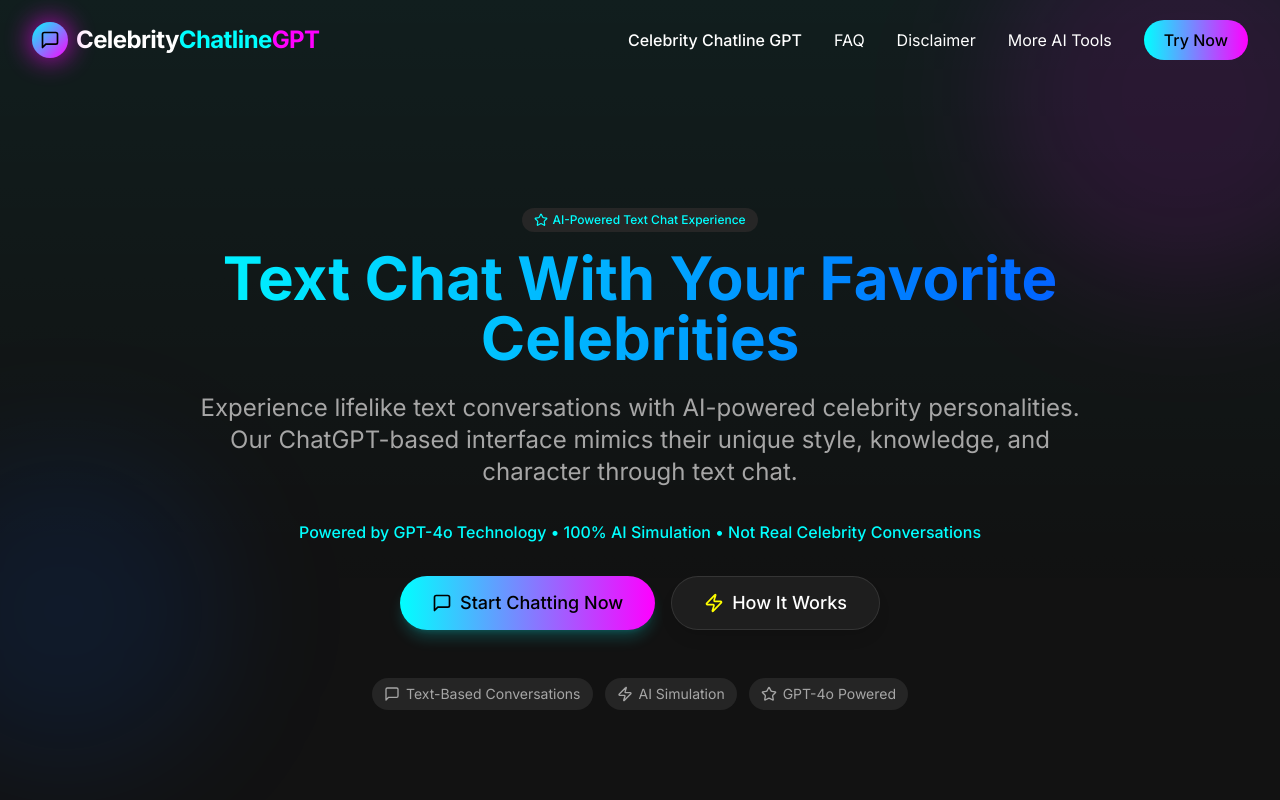
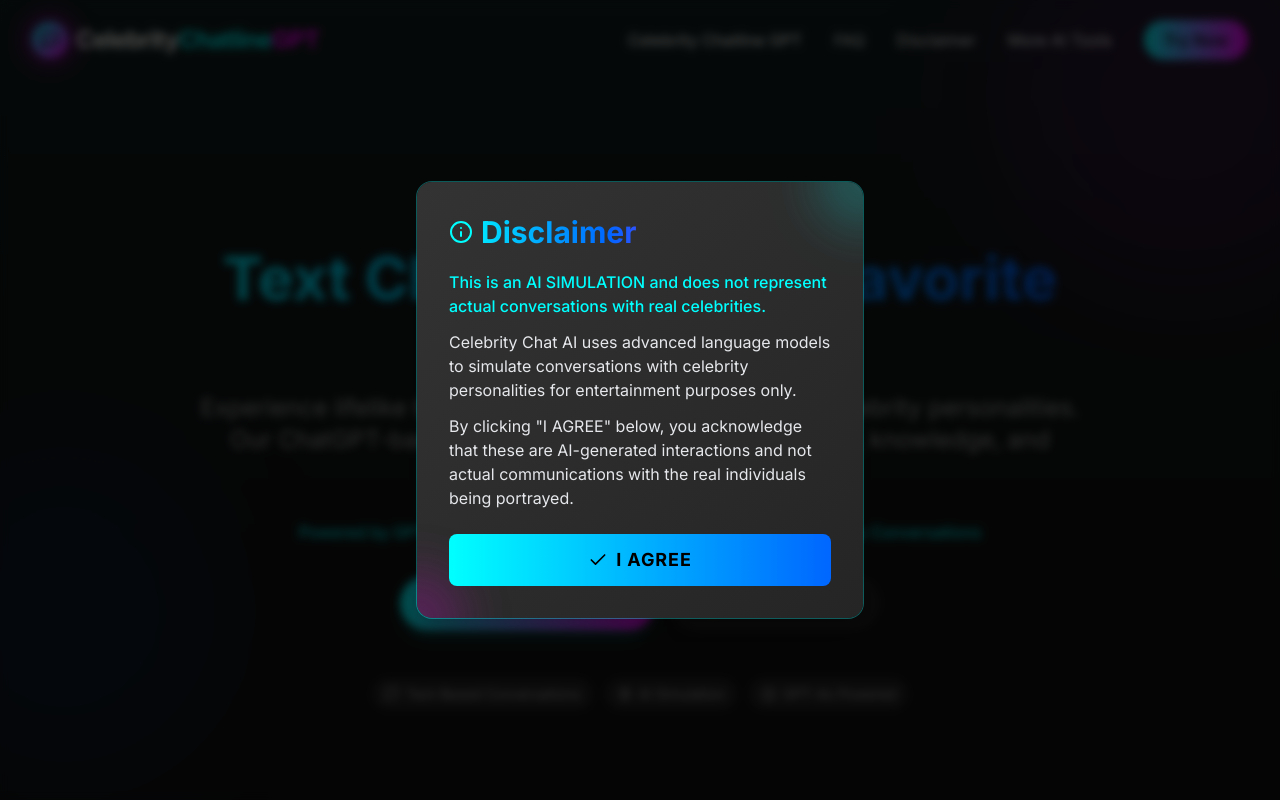
Before and after one commit to aiwebtools/celebritychatline-ai-chatbot, a React (Vite) app: page / in a window 1280 px wide. Shown: the top 800 px of the page. Built offline with nearby package versions, Linux system fonts and the light colour scheme.

Commit message:
Implement initial disclaimer popup
Adds a popup disclaimer that appears on the user's first visit to the website.

```diff
--- /dev/null
+++ b/src/components/DisclaimerPopup.tsx
@@ -0,0 +1,74 @@
+
+import React, { useState, useEffect } from 'react';
+import { Check, Info } from 'lucide-react';
+
+const DisclaimerPopup: React.FC = () => {
+  const [isVisible, setIsVisible] = useState(false);
+
+  useEffect(() => {
+    // Check if user has already seen the disclaimer
+    const hasSeenDisclaimer = localStorage.getItem('hasSeenDisclaimer');
+
+    if (!hasSeenDisclaimer) {
+      // Show popup with a slight delay for better UX
+      const timer = setTimeout(() => {
+        setIsVisible(true);
+      }, 800);
+
+      return () => clearTimeout(timer);
+    }
+  }, []);
+
+  const handleAgree = () => {
+    // Store in localStorage so the popup doesn't show again
+    localStorage.setItem('hasSeenDisclaimer', 'true');
+    setIsVisible(false);
+  };
+
+  if (!isVisible) return null;
+
+  return (
+    <div className="fixed inset-0 z-50 flex items-center justify-center bg-black/70 backdrop-blur-sm animate-fade-in">
+      <div className="relative w-full max-w-md transform animate-slide-up">
+        <div className="glass-panel rounded-2xl overflow-hidden shadow-xl border border-neon-cyan/30">
+          <div className="relative bg-gradient-to-br from-dark-medium to-dark-light p-6 sm:p-8">
+            {/* Decorative elements */}
+            <div className="absolute -top-12 -right-12 w-24 h-24 bg-neon-cyan/20 rounded-full blur-xl"></div>
+            <div className="absolute -bottom-12 -left-12 w-24 h-24 bg-neon-magenta/20 rounded-full blur-xl"></div>
+
+            <div className="relative">
+              <div className="flex items-center gap-2 mb-5">
+                <Info className="h-6 w-6 text-neon-cyan" />
+                <h2 className="text-2xl sm:text-3xl font-bold gradient-heading">Disclaimer</h2>
+              </div>
+
+              <div className="space-y-3 mb-6 text-gray-200 text-sm sm:text-base">
+                <p className="font-medium text-neon-cyan">
+                  This is an AI SIMULATION and does not represent actual conversations with real celebrities.
+                </p>
+                <p>
+                  Celebrity Chat AI uses advanced language models to simulate conversations with celebrity personalities for entertainment purposes only.
+                </p>
+                <p>
+                  By clicking "I AGREE" below, you acknowledge that these are AI-generated interactions and not actual communications with the real individuals being portrayed.
+                </p>
+              </div>
+
+              <button
+                onClick={handleAgree}
+                className="w-full py-3 px-6 bg-gradient-to-r from-neon-cyan to-neon-blue rounded-lg text-black font-bold text-lg
+                           transition-all duration-300 hover:shadow-[0_0_15px_rgba(0,255,255,0.5)] hover:scale-105 active:scale-95
+                           flex items-center justify-center gap-2"
+              >
+                <Check className="h-5 w-5" />
+                <span className="tracking-wider">I AGREE</span>
+              </button>
+            </div>
+          </div>
+        </div>
+      </div>
+    </div>
+  );
+};
+
+export default DisclaimerPopup;
--- a/src/index.css
+++ b/src/index.css
@@ -1,4 +1,3 @@
-
 @import url('https://fonts.googleapis.com/css2?family=Inter:wght@100;200;300;400;500;600;700;800;900&display=swap');
 
 @tailwind base;
@@ -135,3 +134,31 @@
   padding: 0;
   text-align: left;
 }
+
+@keyframes fade-in {
+  0% {
+    opacity: 0;
+  }
+  100% {
+    opacity: 1;
+  }
+}
+
+@keyframes slide-up {
+  0% {
+    transform: translateY(20px);
+    opacity: 0;
+  }
+  100% {
+    transform: translateY(0);
+    opacity: 1;
+  }
+}
+
+.animate-fade-in {
+  animation: fade-in 0.5s ease-out forwards;
+}
+
+.animate-slide-up {
+  animation: slide-up 0.5s ease-out forwards;
+}
--- a/src/pages/Index.tsx
+++ b/src/pages/Index.tsx
@@ -8,6 +8,7 @@ import Testimonials from '../components/Testimonials';
 import FAQ from '../components/FAQ';
 import Disclaimer from '../components/Disclaimer';
 import Footer from '../components/Footer';
+import DisclaimerPopup from '../components/DisclaimerPopup';
 
 const Index = () => {
   useEffect(() => {
@@ -48,6 +49,9 @@ const Index = () => {
       </main>
 
       <Footer />
+
+      {/* Add the disclaimer popup */}
+      <DisclaimerPopup />
     </div>
   );
 };
```
